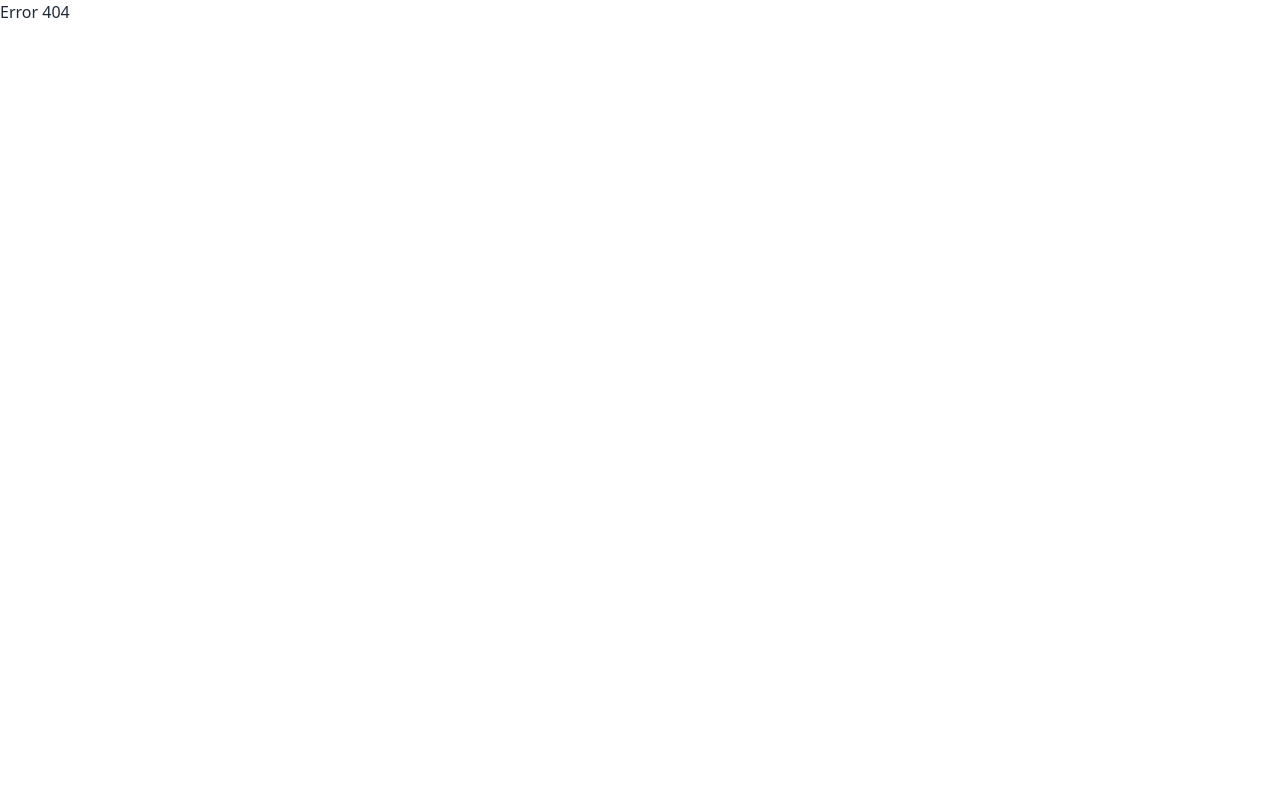
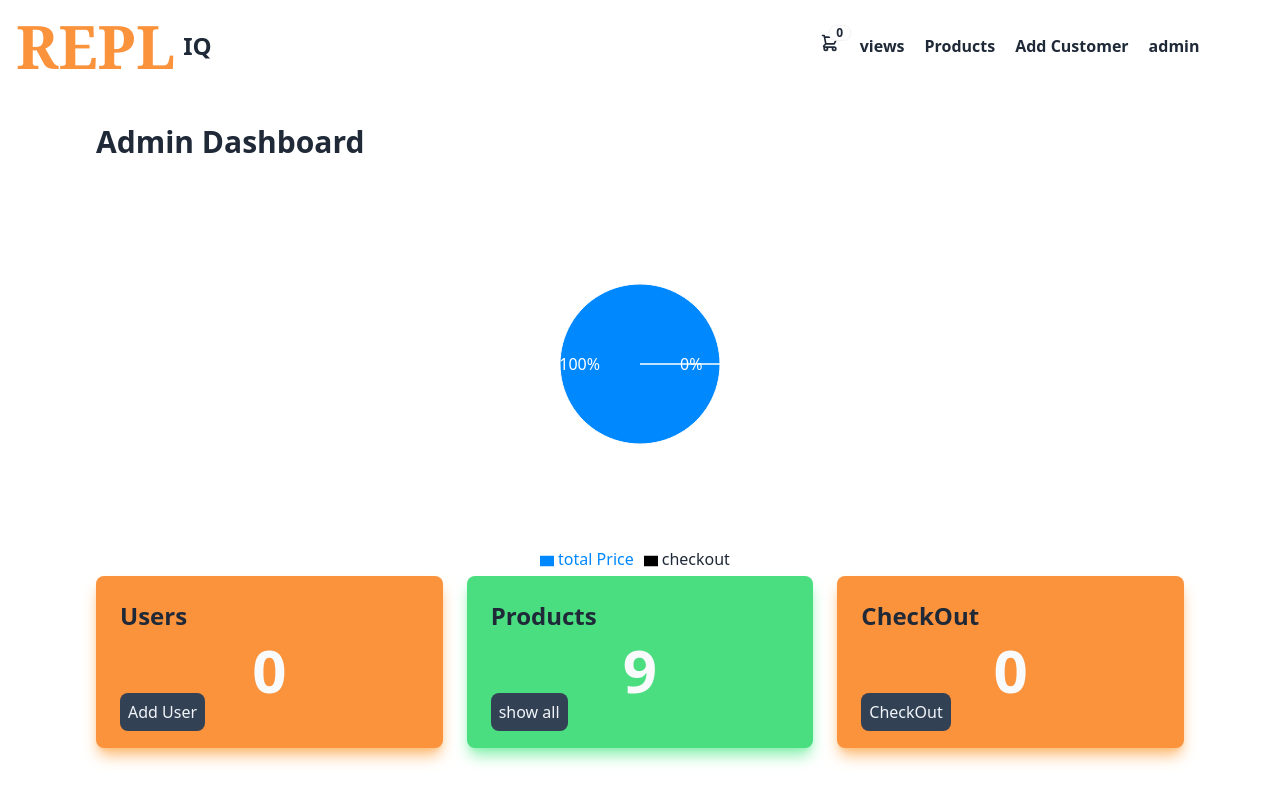
Before and after one commit to sakibhasan-24/repliq, a React (Vite) app: page /admin in a window 1280 px wide. Before the commit this address had no page. Built offline with nearby package versions, Linux system fonts and the light colour scheme.

Commit message:
admin panel and chart

```diff
--- a/package.json
+++ b/package.json
@@ -23,6 +23,7 @@
     "react-redux": "^9.1.0",
     "react-router-dom": "^6.22.3",
     "react-toastify": "^10.0.5",
+    "recharts": "^2.12.3",
     "redux-persist": "^6.0.0",
     "sort-by": "^1.2.0",
     "sweetalert2": "^11.10.6",
--- a/src/component/views/Container.jsx
+++ b/src/component/views/Container.jsx
@@ -5,7 +5,13 @@ export default function Container() {
   return (
     <div className="max-w-xl sm:max-w-6xl mx-auto p-2 flex flex-col sm:flex-row gap-4">
       <div className="w-full sm:w-1/3 md:w-1/4  ">
-        <div className="bg-white p-2 shadow-md rounded-lg">
+        <div className="bg-white p-2 shadow-md rounded-lg flex flex-col gap-6">
+          <Link
+            to="/container/registration/admin"
+            className="text-xs font-semibold mb-2"
+          >
+            Admin
+          </Link>
           <Link
             to="/container/registration/signup"
             className="text-xs font-semibold mb-2"
--- /dev/null
+++ b/src/pages/admin/Admin.jsx
@@ -0,0 +1,121 @@
+import React, { PureComponent } from "react";
+import {
+  PieChart,
+  Pie,
+  Sector,
+  Cell,
+  ResponsiveContainer,
+  Legend,
+} from "recharts";
+import { useSelector } from "react-redux";
+import useGetProducts from "../../hooks/useGetProducts";
+import { Link } from "react-router-dom";
+
+export default function Admin() {
+  const { usersList } = useSelector((state) => state.usersList);
+  const { items } = useSelector((state) => state.items);
+  const [products] = useGetProducts();
+  const productsPrice = products?.map((item) => item.price);
+  const totalPrice = productsPrice?.reduce((acc, cur) => acc + cur, 0);
+  const chekoutPrice = items.map((item) => item.price);
+  const totalCheckOutPrice = chekoutPrice?.reduce((acc, cur) => acc + cur, 0);
+  //   console.log(totalPrice);
+  const data = [
+    { name: "total Price", value: totalPrice },
+    { name: "checkout", value: totalCheckOutPrice },
+  ];
+  const COLORS = ["#0088FE", , "#FF8042"];
+
+  const RADIAN = Math.PI / 180;
+  const renderCustomizedLabel = ({
+    cx,
+    cy,
+    midAngle,
+    innerRadius,
+    outerRadius,
+    percent,
+    index,
+  }) => {
+    const radius = innerRadius + (outerRadius - innerRadius) * 0.5;
+    const x = cx + radius * Math.cos(-midAngle * RADIAN);
+    const y = cy + radius * Math.sin(-midAngle * RADIAN);
+
+    return (
+      <text
+        x={x}
+        y={y}
+        fill="white"
+        textAnchor={x > cx ? "start" : "end"}
+        dominantBaseline="central"
+      >
+        {`${(percent * 100).toFixed(0)}%`}
+      </text>
+    );
+  };
+
+  return (
+    <div className="max-w-6xl mx-auto p-8">
+      <h1 className="text-3xl font-bold mb-4">Admin Dashboard</h1>
+      <ResponsiveContainer width="100%" height={400}>
+        <PieChart>
+          <Pie
+            data={data}
+            cx="50%"
+            cy="50%"
+            labelLine={false}
+            label={renderCustomizedLabel}
+            outerRadius={80}
+            fill="#8884d8"
+            dataKey="value"
+          >
+            {data.map((entry, index) => (
+              <Cell
+                key={`cell-${index}`}
+                fill={COLORS[index % COLORS.length]}
+              />
+            ))}
+          </Pie>
+          <Legend verticalAlign="bottom" />
+        </PieChart>
+      </ResponsiveContainer>
+      <div className="flex flex-col sm:flex-row  gap-6">
+        <div className="bg-orange-400 w-full rounded-lg shadow-lg shadow-orange-300 p-6">
+          <h2 className="text-2xl font-semibold mb-2">Users</h2>
+          <p className="text-slate-50 font-bold text-center text-6xl">
+            {usersList?.length > 0 ? usersList.length : 0}{" "}
+          </p>
+          <Link
+            to="/add-user"
+            className="bg-slate-700 text-slate-100 p-2 rounded-lg"
+          >
+            Add User
+          </Link>
+        </div>
+        <div className="bg-green-400 w-full rounded-lg shadow-lg shadow-green-300 p-6">
+          <h2 className="text-2xl font-semibold mb-2">Products</h2>
+          <p className="text-slate-50 font-bold text-center text-6xl">
+            {products?.length > 0 ? products.length : 0}{" "}
+          </p>
+          <Link
+            to="/products"
+            className="bg-slate-700 text-slate-100 p-2 rounded-lg"
+          >
+            show all
+          </Link>
+        </div>
+        <div className="bg-orange-400 w-full rounded-lg shadow-lg shadow-orange-300 p-6">
+          <h2 className="text-2xl font-semibold mb-2">CheckOut</h2>
+          <p className="text-slate-50 font-bold text-center text-6xl">
+            {items?.length > 0 ? items.length : 0}{" "}
+          </p>
+          <Link
+            to="/checkout"
+            className="bg-slate-700 text-slate-100 p-2 rounded-lg"
+          >
+            CheckOut
+          </Link>
+        </div>
+      </div>
+    </div>
+  );
+}
--- /dev/null
+++ b/src/pages/admin/AdminItems.jsx
@@ -0,0 +1,5 @@
+import React from "react";
+
+export default function AdminItems({ children }) {
+  return <div>{children}</div>;
+}
--- a/src/pages/header/Navbar.jsx
+++ b/src/pages/header/Navbar.jsx
@@ -86,8 +86,8 @@ export default function Navbar() {
           Add Customer
         </Link>
 
-        <Link className="mr-5 hover:text-orange-400" to="/checkout">
-          checkout
+        <Link className="mr-5 hover:text-orange-400" to="/admin">
+          admin
         </Link>
         {currentUser ? (
           <Link className="mr-5 hover:text-orange-400" to="/">
@@ -127,6 +127,9 @@ export default function Navbar() {
           <Link className="my-3 text-white hover:text-orange-400" to="/">
             Products
           </Link>
+          <Link className="my-3 text-white hover:text-orange-400" to="/admin">
+            admin
+          </Link>
           {currentUser ? (
             <Link className="my-3 text-white hover:text-orange-400" to="/login">
               Logout
--- a/src/routes/Routes.jsx
+++ b/src/routes/Routes.jsx
@@ -12,6 +12,7 @@ import ProductDetails from "../component/product/ProductDetails";
 import Checkout from "../pages/checkout/Checkout";
 import AddUser from "../pages/adduser/AddUser";
 import UserDetails from "../pages/adduser/UserDetails";
+import Admin from "../pages/admin/Admin";
 
 const router = createBrowserRouter([
   {
@@ -30,6 +31,10 @@ const router = createBrowserRouter([
       {
         path: "/checkout",
         element: <Checkout />,
+      },
+      {
+        path: "/admin",
+        element: <Admin />,
       },
       {
         path: "/add-user",
@@ -55,6 +60,7 @@ const router = createBrowserRouter([
                 path: "/container/registration/login",
                 element: <Login />,
               },
+
               {
                 path: "/container/registration/signup",
                 element: <SignUp />,
```
Also changed, not shown: 1 other file (tests, documents, lock files or other folders).
